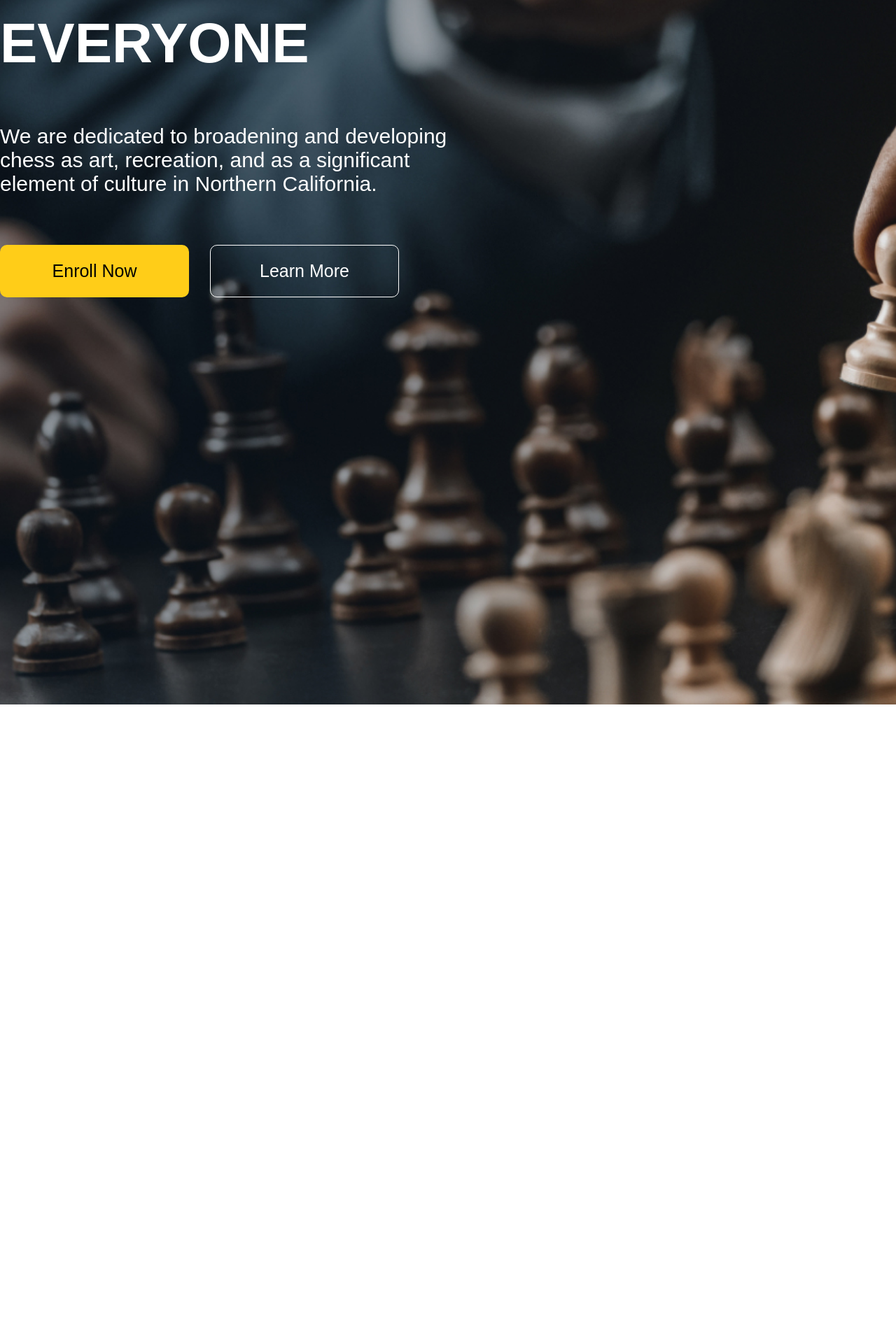
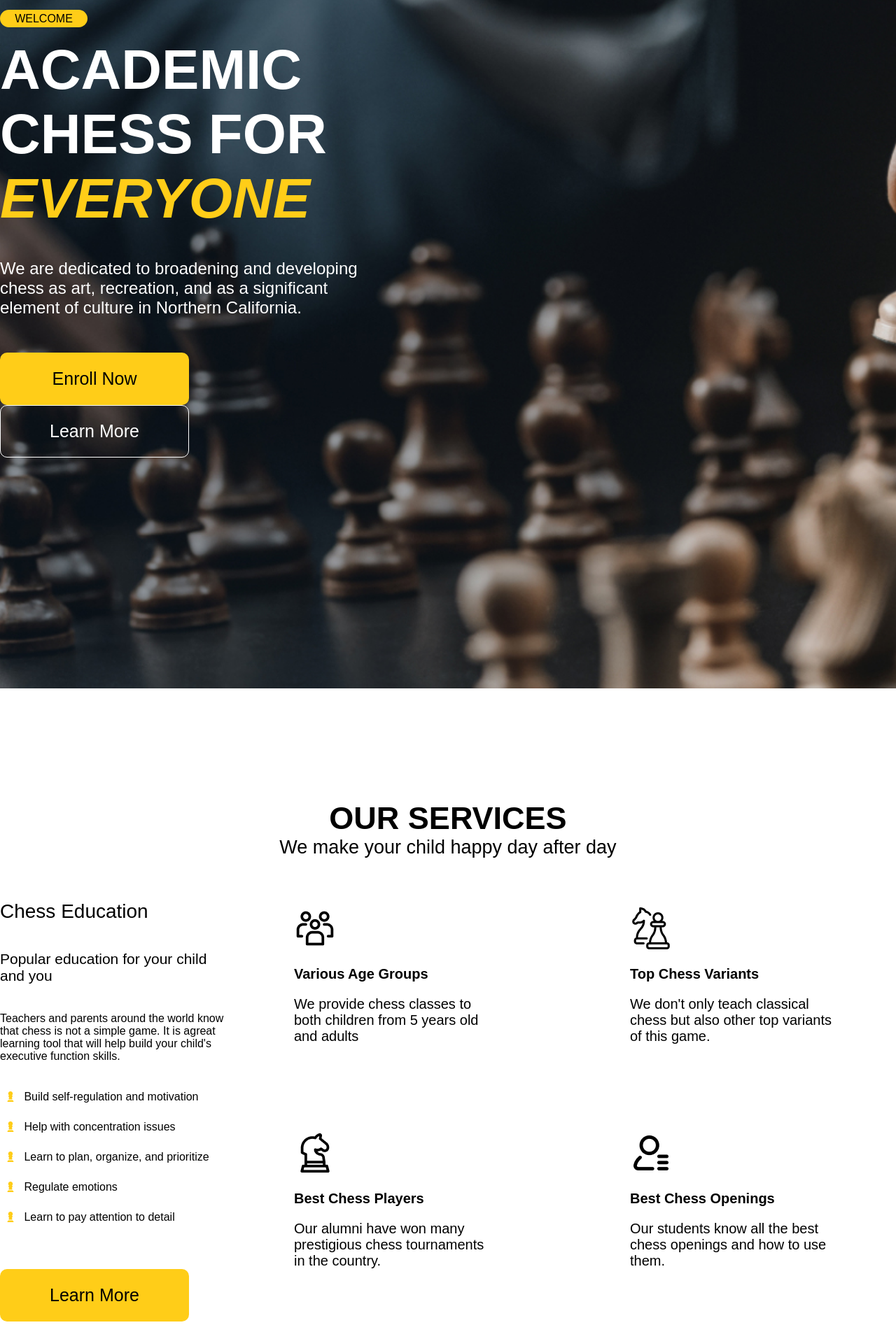
Before and after one commit to Mustaaaaa/proj-html-vuejs, a Vue app: page / in a window 1280 px wide. Shown: the part 316-2220 px from the top of the page at 70% size. Before the commit the page ends 1323 px from the top, so only its background shows below. Built offline with nearby package versions, Linux system fonts and the light colour scheme.

Commit message:
add: our services section and fixed all layout

```diff
--- a/src/App.vue
+++ b/src/App.vue
@@ -1,17 +1,17 @@
 <template>
   <AppHeader />
-  <AppContent />
+  <AppMain />
   <AppFooter />
 </template>
 
 <script>
-import AppContent from './components/AppContent.vue';
+import AppMain from './components/AppMain/AppMain.vue';
 import AppFooter from './components/AppFooter.vue';
 import AppHeader from './components/AppHeader.vue';
 
 export default {
   components: {
-    AppContent,
+    AppMain,
     AppFooter,
     AppHeader,
   }
--- a/src/components/AppFooter.vue
+++ b/src/components/AppFooter.vue
@@ -3,9 +3,7 @@
 </template>
 
 <script>
-    export default {
 
-    }
 </script>
 
 <style lang="scss">
--- a/src/components/AppHeader.vue
+++ b/src/components/AppHeader.vue
@@ -3,17 +3,17 @@
             <div class="container">
                 <div>
                     <ul class="row justify-space-between">
-                    <li><font-awesome-icon :icon="['fas', 'location-dot']" class="icon-header"/> 6767 Santa Monica Blvd, Los Angeles, CA 90038</li>
-                    <li class="phone-call-header"><font-awesome-icon :icon="['fas', 'phone']" class="icon-header"/> Call Now 123-456-7890</li>
+                        <li><font-awesome-icon :icon="['fas', 'location-dot']" class="yellow"/> 6767 Santa Monica Blvd, Los Angeles, CA 90038</li>
+                        <li class="phone-call-header"><font-awesome-icon :icon="['fas', 'phone']" class="yellow"/> Call Now 123-456-7890</li>
                         <li><button class="donate-header-button">Donate</button></li>
                     </ul>
                 </div>
                 <div class="row justify-space-between logo-and-page-list-sec">
                     <div>
-                    <img src="../../public/mt-2236-home-logo.jpg.png" alt="">
+                        <img src="/mt-2236-home-logo.jpg.png" alt="">
                     </div>
                     <ul class="row header-page-list">
-                    <li><a href="#" class="home-page-header">Home</a></li>
+                        <li><a href="#" class="home-page-list">Home</a></li>
                         <li><a href="#">Services</a></li>
                         <li><a href="#">Courses</a></li>
                         <li><a href="#">About</a></li>
@@ -33,15 +33,15 @@
 <style lang="scss">
 
 .header-bar{
-    background-color: #4040403b;
-    font-size: 20px;
-
-
+    background-color: #1618277c;
+    position: absolute;
+    width: 100%;
 
     .container{
-        // position: absolute;
+        padding: 20px 0;
+        font-size: 20px;
+        color: white;
 
-    }
         .phone-call-header{
             margin-left: 400px;
         }
@@ -52,11 +52,9 @@
             display: flex;
             align-items: center;
             gap: 10px;
-        .icon-header{
-            color: #FFCD18;
-        }
-        .home-page-header{
-            color: #FFCD18;
+
+            .home-page-list{
+                color:  #FFCD18;
             }
             a{
                 color: white;
@@ -76,4 +74,5 @@
             padding-top: 15px;
         }
     }
+}
 </style>
--- a/src/components/AppContent.vue
+++ b/src/components/AppMain/AppMain.vue
@@ -1,12 +1,14 @@
 <template>
   <div>
     <AppWelcome/>
+    <AppOurServices/>
   </div>
 </template>
 
 <script>
 import axios from 'axios';
 import AppWelcome from './AppWelcome.vue';
+import AppOurServices from './AppOurServices.vue';
 
 export default {
   data() {
@@ -15,7 +17,8 @@ export default {
   },
 
   components: {
-    AppWelcome
+    AppWelcome,
+    AppOurServices,
   }
 };
 </script>
--- /dev/null
+++ b/src/components/AppMain/AppOurServices.vue
@@ -0,0 +1,170 @@
+<template>
+    <div class="ourServices-section justify-center">
+        <div class="container">
+            <div>
+                <ul class="text-center">
+                    <li class="title">OUR SERVICES</li>
+                    <li class="description"> We make your child happy day after day</li>
+                </ul>
+            </div>
+            <div class="row">
+                <div class="col-3">
+                    <ul>
+                        <li class="title">Chess Education</li>
+                        <li class="description">Popular education for your child and you</li>
+                        <li>Teachers and parents around the world know that chess is not a simple game. It is agreat
+                            learning tool that will help build your child's executive function skills.</li>
+                        <li>
+                            <ul class="list">
+                                <li><font-awesome-icon :icon="['fas', 'chess-pawn']" class="chess-icon" /> Build
+                                    self-regulation and motivation</li>
+                                <li><font-awesome-icon :icon="['fas', 'chess-pawn']" class="chess-icon" /> Help with
+                                    concentration issues</li>
+                                <li><font-awesome-icon :icon="['fas', 'chess-pawn']" class="chess-icon" /> Learn to
+                                    plan, organize, and prioritize</li>
+                                <li><font-awesome-icon :icon="['fas', 'chess-pawn']" class="chess-icon" /> Regulate
+                                    emotions</li>
+                                <li><font-awesome-icon :icon="['fas', 'chess-pawn']" class="chess-icon" /> Learn to pay
+                                    attention to detail</li>
+                            </ul>
+                        </li>
+                        <li><button class="learnMore-button">Learn More</button></li>
+                    </ul>
+                </div>
+                <div class="col-9">
+                    <div class="col-6" v-for="service in services.slice(0, 4)">
+                        <ul>
+                            <li><img :src="service.icon" alt=""></li>
+                            <li class="title">{{ service.title }}</li>
+                            <li class="description">{{ service.description }}</li>
+                        </ul>
+                    </div>
+                </div>
+            </div>
+        </div>
+    </div>
+</template>
+
+<script>
+export default {
+    data() {
+        return {
+            "services": [
+                {
+                    "icon": "/mt-2236-home-icon1.png",
+                    "title": "Various Age Groups",
+                    "description": "We provide chess classes to both children from 5 years old and adults",
+                },
+                {
+                    "icon": "/mt-2236-home-icon2.png",
+                    "title": "Top Chess Variants",
+                    "description": "We don't only teach classical chess but also other top variants of this game.",
+                },
+                {
+                    "icon": "/mt-2236-home-icon3.png",
+                    "title": "Best Chess Players",
+                    "description": "Our alumni have won many prestigious chess tournaments in the country.",
+                },
+                {
+                    "icon": "/mt-2236-home-icon4.png",
+                    "title": "Best Chess Openings",
+                    "description": "Our students know all the best chess openings and how to use them.",
+                },
+                {
+                    "icon": "/mt-2236-home-icon5.png",
+                    "title": "PLAY & LEARN",
+                    "description": "Take a look into our day to day life here at Chess School",
+                },
+            ],
+            "images": [
+                "/mt-2236-home-gallery1.jpg",
+                "/mt-2236-home-gallery2.jpg",
+                "/mt-2236-home-gallery3.jpg",
+                "/mt-2236-home-gallery4.jpg",
+            ]
+        }
+    }
+}
+
+</script>
+
+<style lang="scss">
+.ourServices-section {
+    padding: 160px 0 170px 0;
+
+    .container {
+        .title {
+            font-size: 45px;
+            font-weight: 700;
+        }
+
+        .description {
+            font-size: 27px;
+        }
+
+        .col-3 {
+            padding-top: 60px;
+
+            li {
+                padding-bottom: 40px;
+            }
+
+            .list {
+                li {
+                    padding-bottom: 25px;
+
+                    .chess-icon {
+                        padding: 0 10px;
+                        color: #FFCD18;
+                    }
+                }
+            }
+
+            .title {
+                font-size: 28px;
+                font-weight: 400;
+            }
+
+            .description {
+                font-size: 21px;
+            }
+
+            .learnMore-button {
+                background: #FFCD18;
+                border: none;
+                border-radius: 10px;
+                font-size: 25px;
+                width: 270px;
+                height: 75px;
+                cursor: pointer;
+            }
+        }
+
+        .col-9 {
+            padding-top: 60px;
+            display: flex;
+            flex-wrap: wrap;
+
+            .col-6 {
+                display: flex;
+                justify-content: center;
+
+                ul {
+                    .title {
+                        font-size: 20px;
+                        font-weight: 700;
+                    }
+
+                    .description {
+                        font-size: 20px;
+                    }
+                    li {
+                        padding: 10px 90px 10px 100px;
+
+                    }
+                }
+            }
+        }
+    }
+}
+</style>
--- a/src/components/AppWelcome.vue
+++ b/src/components/AppMain/AppWelcome.vue
@@ -4,9 +4,9 @@
             <div>
                 <p class="welcome-badge">WELCOME</p>
             </div>
-            <div class="col-6">
+            <div class="col-5">
                 <ul>
-                    <li class="title">ACADEMIC CHESS FOR EVERYONE</li>
+                    <li class="title">ACADEMIC CHESS FOR <em class="yellow">EVERYONE</em></li>
                     <li class="description">
                         We are dedicated to broadening and developing chess as art, recreation, and as a significant
                         element of culture in Northern California.
@@ -27,32 +27,33 @@
 </script>
 
 <style lang="scss">
-.welcome-section, .header-bar{
-    background-image: url(../../public/mt-2236-home-bg1.jpg);
+.welcome-section,
+.header-br {
+    background-image: url(/mt-2236-home-bg1.jpg);
     background-size: cover;
     background-position: center;
     background-repeat: no-repeat;
 }
 
+
 .welcome-section {
-
-
-    height: 1200px;
+    padding: 330px 0;
+    color: white;
 
     .title {
         font-size: 80px;
         font-weight: 700;
-        color: white;
     }
 
     .description {
-        padding: 70px 0;
-        font-size: 30px;
-        color: white;
+        font-size: 24px;
+        padding: 40px 0 50px 0;
     }
 
     .welcome-badge {
+        margin-bottom: 15px;
         background: #FFCD18;
+        color: black;
         width: 125px;
         height: 25px;
         display: flex;
--- a/src/components/rg.html
+++ b/src/components/rg.html
@@ -1 +1 @@
-<img src="../../public/mt-2236-home-bg1.jpg" alt="">
+<img src="../../public/" alt="">
--- a/src/main.js
+++ b/src/main.js
@@ -8,12 +8,13 @@ import { FontAwesomeIcon } from '@fortawesome/vue-fontawesome'
 import {
     faPhone,
     faLocationDot,
+    faChessPawn,
 } from '@fortawesome/free-solid-svg-icons'
 import {
 
 } from '@fortawesome/free-regular-svg-icons'
 
-library.add(faLocationDot, faPhone)
+library.add(faLocationDot, faPhone, faChessPawn)
 
 const app = createApp(App)
 app.component('font-awesome-icon', FontAwesomeIcon)
--- a/src/style/general.scss
+++ b/src/style/general.scss
@@ -1,2 +1,3 @@
 @use './partials/reset.scss';
 @use './partials/layout.scss';
+@use './partials/style.scss';
--- a/src/style/partials/layout.scss
+++ b/src/style/partials/layout.scss
@@ -13,10 +13,22 @@ justify-content: center;
 display: flex;
 justify-content: space-between;
 }
+.text-center{
+    text-align: center;
+}
 .row{
     display: flex;
     flex-wrap: wrap;
 }
+.col-5{
+    width: calc(100%/12)*5;
+}
 .col-6{
     width: calc(100%/12)*6;
 }
+.col-3{
+    width: calc(100%/12)*3;
+}
+.col-9{
+    width: calc(100%/12)*9;
+}
--- /dev/null
+++ b/src/style/partials/style.scss
@@ -0,0 +1,10 @@
+
+
+
+
+
+
+
+.yellow{
+    color: #FFCD18;
+}
```
Lines whose indentation alone changed are shown as unchanged.
